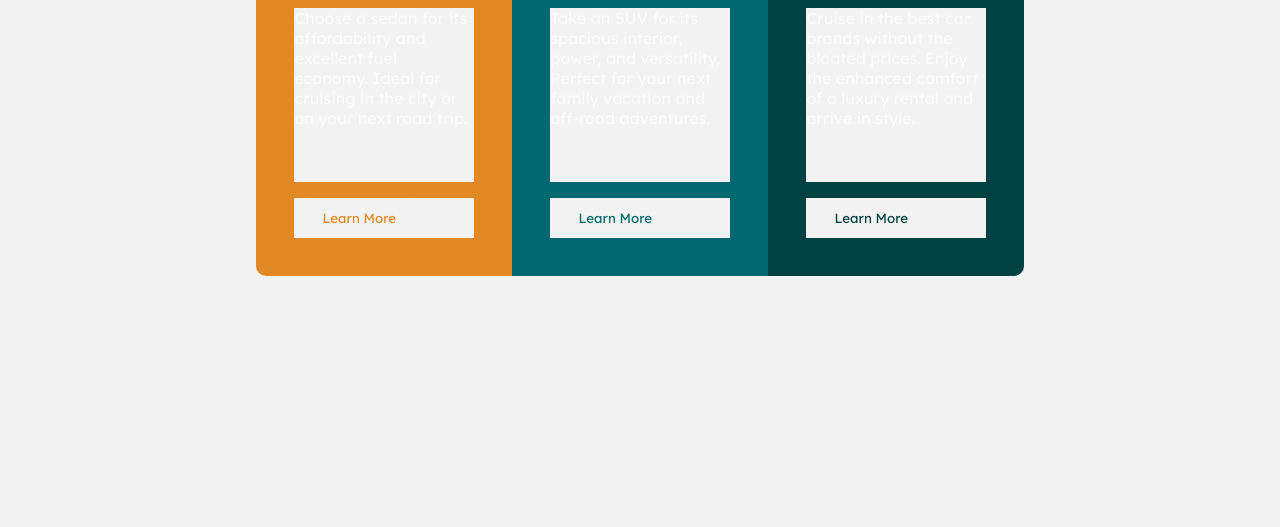
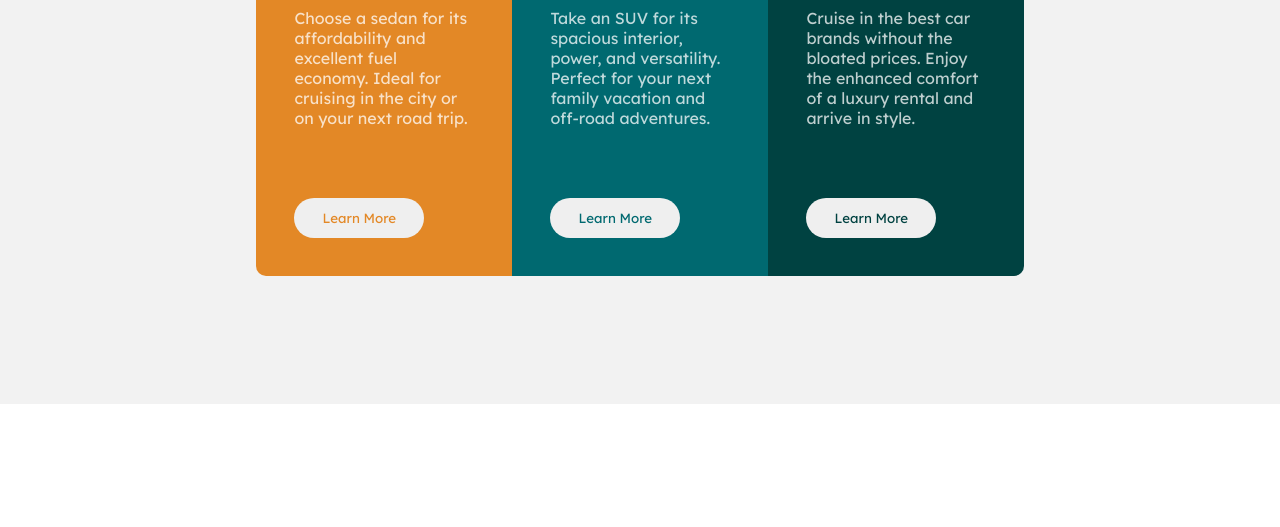
Before and after one commit to leolilo/frontendmentor, a plain HTML site: page 3-column-preview-card-component-main/index.html in a window 1280 px wide. Shown: the part 273-800 px from the top of the page. Drawn offline with Linux system fonts and the light colour scheme.

Commit message:
Update style.css

```diff
--- a/3-column-preview-card-component-main/style.css
+++ b/3-column-preview-card-component-main/style.css
@@ -1,9 +1,6 @@
 @import url('https://fonts.googleapis.com/css2?family=Lexend+Deca&display=swap');
 @import url('https://fonts.googleapis.com/css2?family=Big+Shoulders+Display&display=swap');
 
-*{
-    background-color: hsl(0, 0%, 95%);
-    background-size: cover;
 
 
 body{
@@ -18,8 +15,10 @@ body{
     padding:7% 20% 10% 20%;
     display: grid;
     grid-template-columns: repeat(3,1fr);
-/*     background-color: hsl(0, 0%, 95%);
-    background-size: 100%; */
+    background-color: hsl(0, 0%, 95%);
+    background-size: 100%;
+    margin: 0;
+
 
 }
 .sedans, .suvs, .luxury{
```
